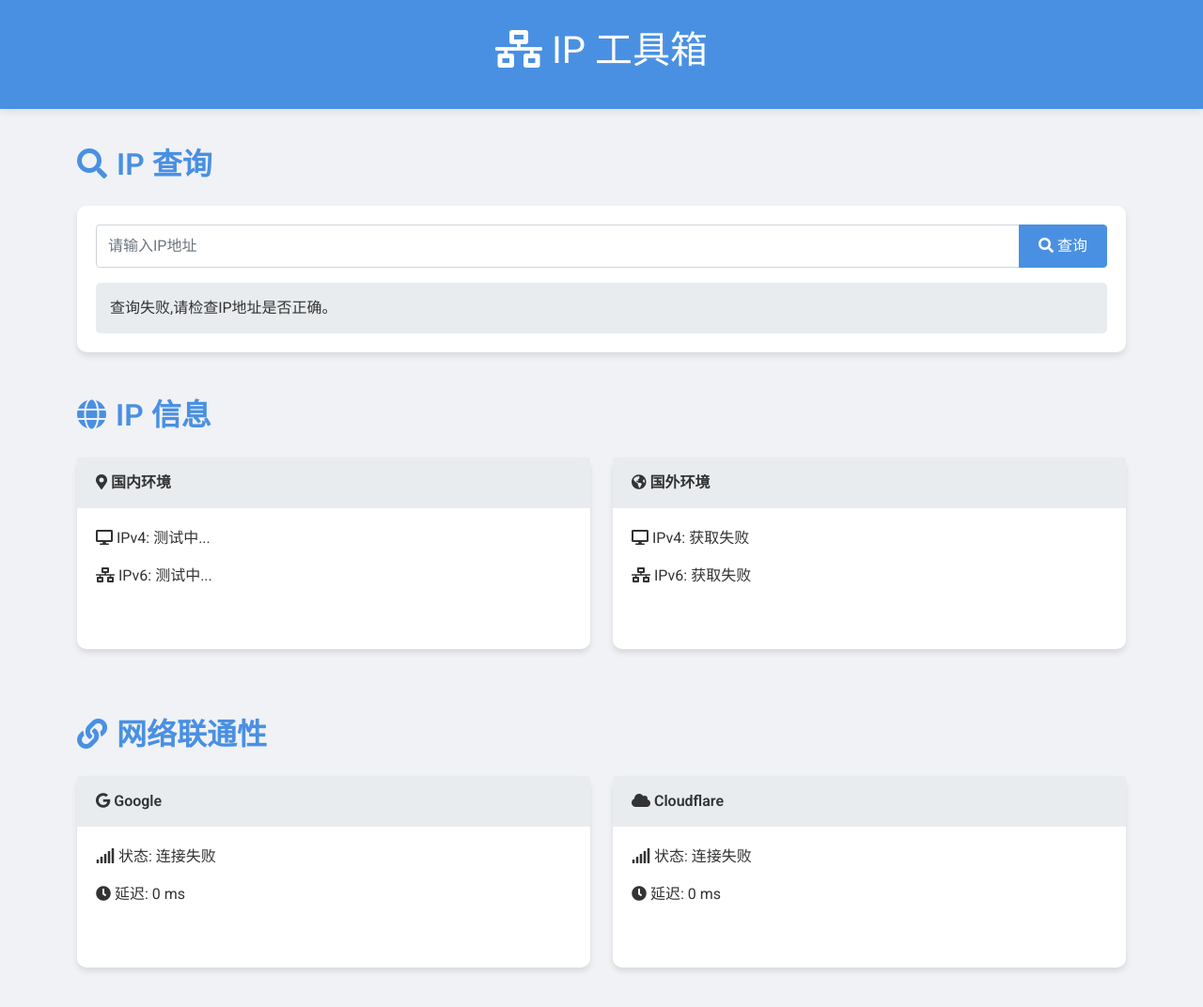
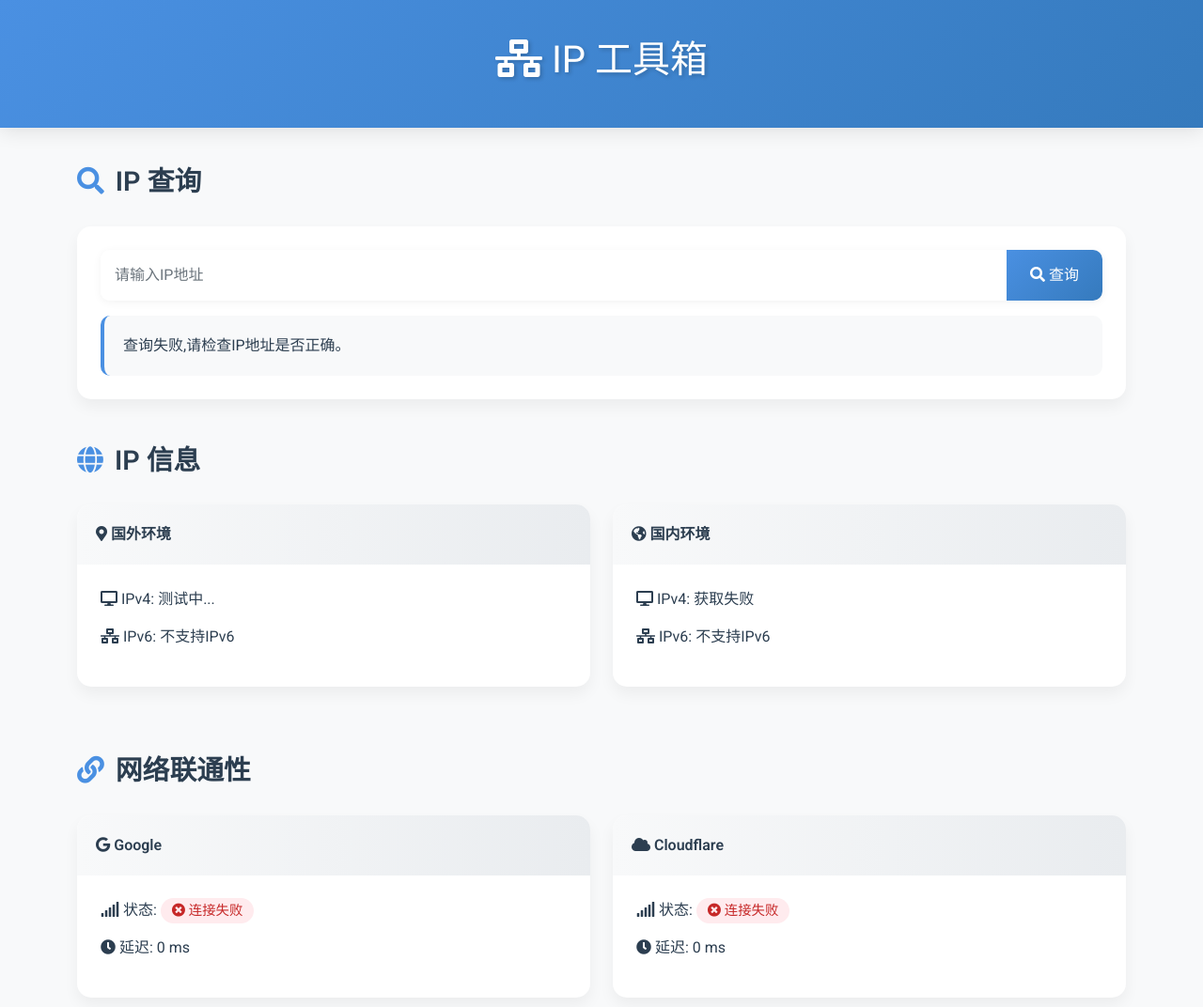
Before and after one commit to 3377/ggmmip, a plain HTML site: page index.html in a window 1280 px wide. Shown: the whole page at 94% size. Drawn offline with nearby package versions, Linux system fonts and the light colour scheme; no server answers.

Commit message:
Update index.html

```diff
--- a/index.html
+++ b/index.html
@@ -18,58 +18,136 @@
     />
     <style>
       body {
-        background-color: #f0f2f5;
+        background-color: #f8f9fa;
         font-family: "Roboto", sans-serif;
-        color: #333;
+        color: #2c3e50;
       }
+
       .header {
-        background-color: #4a90e2;
+        background: linear-gradient(135deg, #4a90e2 0%, #357abd 100%);
         color: white;
-        padding: 30px 0;
+        padding: 40px 0;
         margin-bottom: 40px;
-        box-shadow: 0 2px 10px rgba(0, 0, 0, 0.1);
+        box-shadow: 0 4px 20px rgba(0, 0, 0, 0.1);
       }
+
+      .header h1 {
+        font-size: 2.5rem;
+        text-shadow: 2px 2px 4px rgba(0, 0, 0, 0.2);
+      }
+
       .card {
         border: none;
-        border-radius: 10px;
-        box-shadow: 0 4px 6px rgba(0, 0, 0, 0.1);
-        transition: 0.3s;
+        border-radius: 15px;
+        box-shadow: 0 8px 16px rgba(0, 0, 0, 0.05);
+        transition: all 0.3s ease;
+        background: white;
+        overflow: hidden;
+      }
+
+      .card:hover {
+        transform: translateY(-5px);
+        box-shadow: 0 12px 24px rgba(0, 0, 0, 0.1);
+      }
+
+      .card-header {
+        background: linear-gradient(to right, #f8f9fa, #e9ecef);
+        font-weight: 600;
+        border-bottom: none;
+        padding: 20px;
+        color: #2c3e50;
+      }
+
+      .card-body {
+        padding: 25px;
+      }
+
+      .btn-primary {
+        background: linear-gradient(135deg, #4a90e2 0%, #357abd 100%);
+        border: none;
+        padding: 12px 25px;
+        border-radius: 8px;
+        font-weight: 500;
+        transition: all 0.3s ease;
+      }
+
+      .btn-primary:hover {
+        transform: translateY(-2px);
+        box-shadow: 0 5px 15px rgba(74, 144, 226, 0.3);
+      }
+
+      h2 {
+        color: #2c3e50;
         margin-bottom: 30px;
+        font-weight: 600;
+        font-size: 1.8rem;
       }
-      .card:hover {
-        box-shadow: 0 8px 15px rgba(0, 0, 0, 0.2);
-      }
-      .card-header {
-        background-color: #e9ecef;
-        font-weight: bold;
-        border-bottom: none;
-        padding: 15px 20px;
-      }
-      .card-body {
-        padding: 20px;
-      }
-      .btn-primary {
-        background-color: #4a90e2;
-        border-color: #4a90e2;
-        padding: 10px 20px;
-      }
-      .btn-primary:hover {
-        background-color: #3a7bc8;
-        border-color: #3a7bc8;
-      }
-      h2 {
-        color: #4a90e2;
-        margin-bottom: 25px;
-        font-weight: 600;
-      }
+
       .section-icon {
-        margin-right: 10px;
+        margin-right: 12px;
         color: #4a90e2;
       }
+
       #result {
-        background-color: #e9ecef;
+        background-color: #f8f9fa;
+        padding: 20px;
+        border-radius: 10px;
+        border-left: 4px solid #4a90e2;
+      }
+
+      .input-group {
+        box-shadow: 0 2px 10px rgba(0, 0, 0, 0.05);
+        border-radius: 10px;
+        overflow: hidden;
+      }
+
+      .input-group input {
+        border: none;
         padding: 15px;
-        border-radius: 5px;
+        font-size: 1rem;
+      }
+
+      .status-badge {
+        padding: 5px 12px;
+        border-radius: 20px;
+        font-size: 0.9rem;
+        font-weight: 500;
+      }
+
+      .status-success {
+        background-color: #e8f5e9;
+        color: #2e7d32;
+      }
+
+      .status-error {
+        background-color: #ffebee;
+        color: #c62828;
+      }
+
+      .ip-info p {
+        margin-bottom: 15px;
+        padding: 10px;
+        border-radius: 8px;
+        background-color: #f8f9fa;
+      }
+
+      .ip-info i {
+        width: 25px;
+        color: #4a90e2;
+      }
+
+      @media (max-width: 768px) {
+        .header {
+          padding: 30px 0;
+        }
+
+        .header h1 {
+          font-size: 2rem;
+        }
+
+        .card {
+          margin-bottom: 20px;
+        }
       }
     </style>
   </head>
@@ -105,7 +183,7 @@
           <div class="col-md-6 mb-4">
             <div class="card h-100">
               <div class="card-header">
-                <i class="fas fa-map-marker-alt mr-2"></i> 国内环境
+                <i class="fas fa-map-marker-alt mr-2"></i> 国外环境
               </div>
               <div class="card-body">
                 <p>
@@ -122,7 +200,7 @@
           <div class="col-md-6 mb-4">
             <div class="card h-100">
               <div class="card-header">
-                <i class="fas fa-globe-americas mr-2"></i> 国外环境
+                <i class="fas fa-globe-americas mr-2"></i> 国内环境
               </div>
               <div class="card-body">
                 <p>
@@ -184,7 +262,7 @@
     <script src="https://cdn.jsdelivr.net/npm/axios/dist/axios.min.js"></script>
     <script>
       function fetchIPInfo() {
-        const ip = document.getElementById("ipInput").value || "8.8.8.8"; // 使用Google的DNS服务器IP作为默认值
+        const ip = document.getElementById("ipInput").value || "8.8.8.8";
         fetch(`https://qifu-api.baidubce.com/ip/geo/v1/district?ip=${ip}`)
           .then((response) => response.json())
           .then((data) => {
@@ -202,55 +280,106 @@
           });
       }
 
+      // 修改获取本地IP的方法
       function getLocalIP() {
-        const script = document.createElement("script");
-        script.src = "https://ipv4_cm.itdog.cn?callback=handleLocalIP";
-        document.body.appendChild(script);
-      }
-
-      function handleLocalIP(data) {
-        document.getElementById("ct-ipv4").textContent = data.ip;
-        document.getElementById("ct-ipv6").textContent = "无法获取";
-      }
-
-      function getForeignIP() {
-        fetch("https://api-ipv4.ip.sb/ip", { mode: "no-cors" })
-          .then(() => fetch("https://api.ipify.org?format=json"))
+        // 使用更可靠的API获取IPv4
+        fetch("https://forge.speedtest.cn/api/location/info")
           .then((response) => response.json())
           .then((data) => {
-            document.getElementById("cf-ipv4").textContent = data.ip;
-            document.getElementById("cf-ipv6").textContent = "无法获取";
+            document.getElementById("ct-ipv4").textContent = data.ip;
           })
-          .catch((error) => {
-            document.getElementById("cf-ipv4").textContent = "获取失败";
-            document.getElementById("cf-ipv6").textContent = "获取失败";
-            console.error("Error:", error);
+          .catch(() => {
+            // 备用API
+            const script = document.createElement("script");
+            script.src =
+              "https://ipv4.icanhazip.com/?callback=handleLocalIPBackup";
+            document.body.appendChild(script);
+          });
+
+        // 获取IPv6
+        fetch("https://speed.neu6.edu.cn/getIP.php")
+          .then((response) => response.text())
+          .then((data) => {
+            document.getElementById("ct-ipv6").textContent =
+              data.trim() || "不支持IPv6";
+          })
+          .catch(() => {
+            document.getElementById("ct-ipv6").textContent = "不支持IPv6";
           });
       }
 
-      function testConnectivity(url, flagId, msId) {
-        const img = new Image();
-        const startTime = new Date().getTime();
-        img.onload = function () {
-          const endTime = new Date().getTime();
-          document.getElementById(flagId).textContent = "连接成功";
-          document.getElementById(msId).textContent = endTime - startTime;
-        };
-        img.onerror = function () {
-          document.getElementById(flagId).textContent = "连接失败";
-          document.getElementById(msId).textContent = "0";
-        };
-        img.src = url + "?t=" + startTime;
+      // 备用处理函数
+      function handleLocalIPBackup(data) {
+        document.getElementById("ct-ipv4").textContent = data.ip || "获取失败";
       }
 
-      // 测试连接性
+      // 修改获取国外IP的方法
+      function getForeignIP() {
+        // 获取IPv4，使用多个备用API
+        Promise.any([
+          fetch("https://api.ipify.org?format=json").then((r) => r.json()),
+          fetch("https://api.ip.sb/jsonip").then((r) => r.json()),
+          fetch("https://httpbin.org/ip").then((r) =>
+            r.json().then((data) => ({ ip: data.origin }))
+          ),
+        ])
+          .then((data) => {
+            document.getElementById("cf-ipv4").textContent = data.ip;
+          })
+          .catch(() => {
+            document.getElementById("cf-ipv4").textContent = "获取失败";
+          });
+
+        // 获取IPv6
+        fetch("https://api6.ipify.org?format=json")
+          .then((response) => response.json())
+          .then((data) => {
+            document.getElementById("cf-ipv6").textContent = data.ip;
+          })
+          .catch(() => {
+            document.getElementById("cf-ipv6").textContent = "不支持IPv6";
+          });
+      }
+
+      // 修改连接性测试方法
+      function testConnectivity(url, flagId, msId) {
+        const startTime = new Date().getTime();
+
+        // 使用 fetch 替代 Image 对象
+        fetch(url, {
+          mode: "no-cors",
+          headers: {
+            Accept: "image/favicon",
+            "Cache-Control": "no-cache",
+          },
+        })
+          .then(() => {
+            const endTime = new Date().getTime();
+            document.getElementById(
+              flagId
+            ).innerHTML = `<span class="status-badge status-success">
+                <i class="fas fa-check-circle"></i> 连接成功
+               </span>`;
+            document.getElementById(msId).textContent = endTime - startTime;
+          })
+          .catch(() => {
+            document.getElementById(
+              flagId
+            ).innerHTML = `<span class="status-badge status-error">
+                <i class="fas fa-times-circle"></i> 连接失败
+               </span>`;
+            document.getElementById(msId).textContent = "0";
+          });
+      }
+
+      // 修改测试连接性的URL
       testConnectivity(
-        "https://www.google.com/favicon.ico",
+        "https://www.google.com/generate_204",
         "google-flag",
         "google-ms"
       );
       testConnectivity(
-        "https://www.cloudflare.com/favicon.ico",
+        "https://www.cloudflare.com/cdn-cgi/trace",
         "cf-flag",
         "cf-ms"
       );
```
